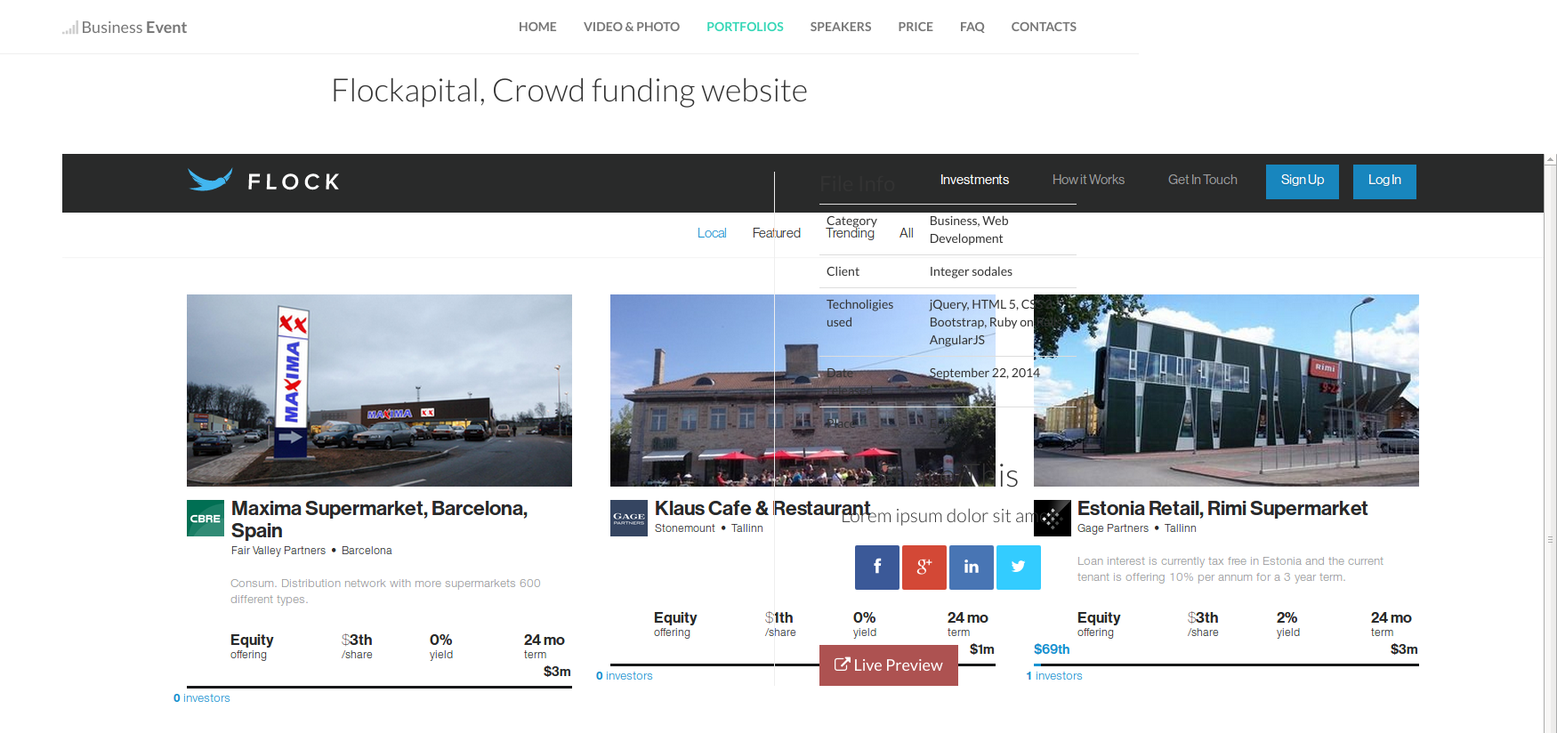
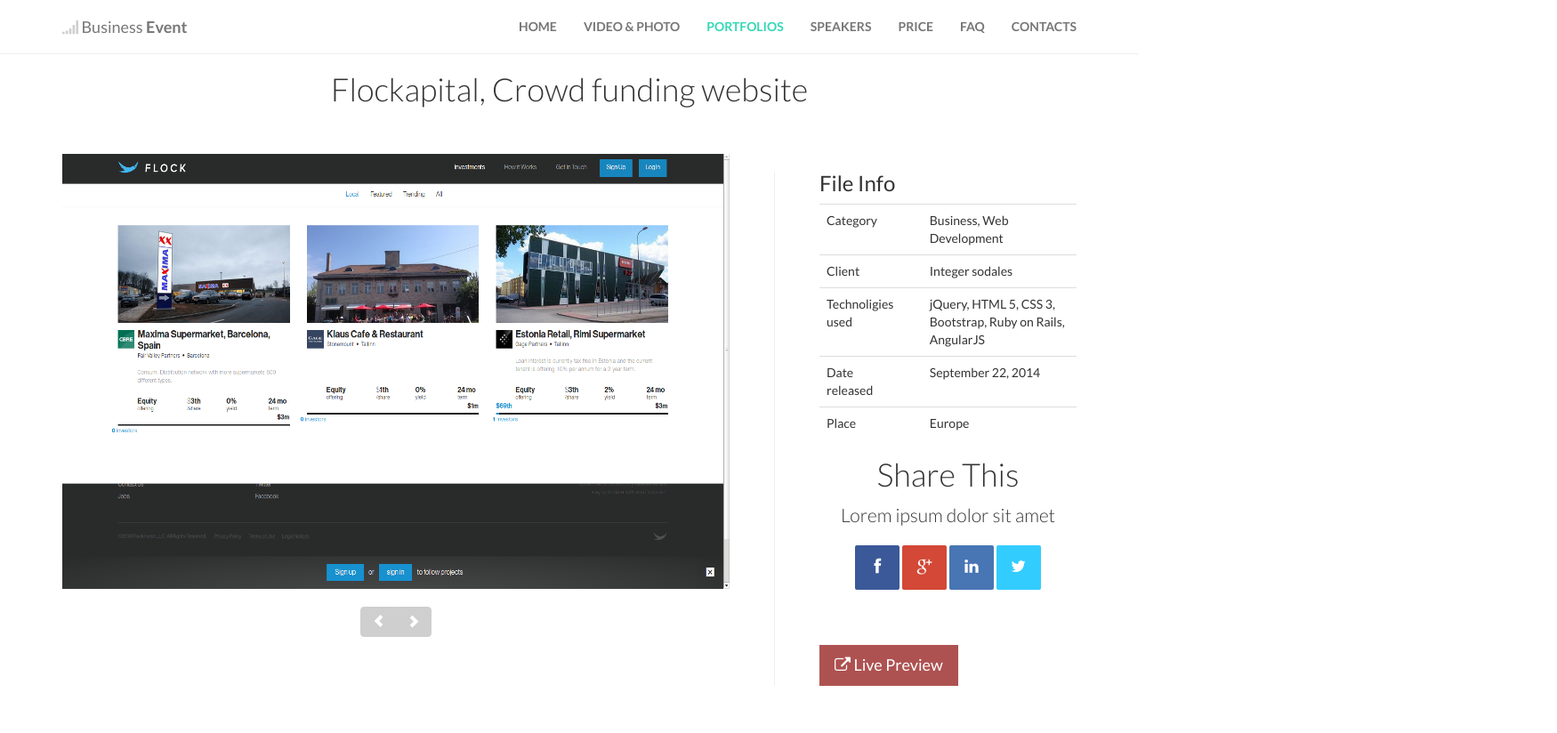
Before and after one commit to pipiy/business_event, a plain HTML site: page flockapital.html in a window 1280 px wide. Shown: the top 824 px of the page at 89% size, 1750 px wide, since content can reach past the window. Drawn offline with Linux system fonts and the light colour scheme; some packages are replaced by stand-ins of ours; a script that the page names is missing.

Commit message:
carousel on flockapital page

```diff
--- a/flockapital.html
+++ b/flockapital.html
@@ -68,9 +68,25 @@
         </div>
         <div class="row">
           <div class="col-md-8">
-            <article class="project">
-              <a href="#" class="single-project-thumbnail"><img src="images/flockapital.png"></a>
-            </article>
+            <div class="photo-wrapper">
+              <div id="photoSlider" class="carousel slide" data-ride="carousel">
+                <div class="carousel-inner">
+                  <div class="item active">
+                    <img src="images/flockapital.png" alt="">
+                  </div>
+                </div>
+              </div>
+            </div>
+            <div class="text-center">
+              <div class="btn-group">
+                <a href="#photoSlider" data-slide="prev" class="btn btn-success">
+                  <span class="glyphicon glyphicon-chevron-left"></span>
+                </a>
+                <a href="#photoSlider" data-slide="next" class="btn btn-success">
+                  <span class="glyphicon glyphicon-chevron-right"></span>
+                </a>
+              </div>
+            </div>
           </div>
           <div class="col-md-4">
             <div class="portfolio-item vertical-divider-left">
```
